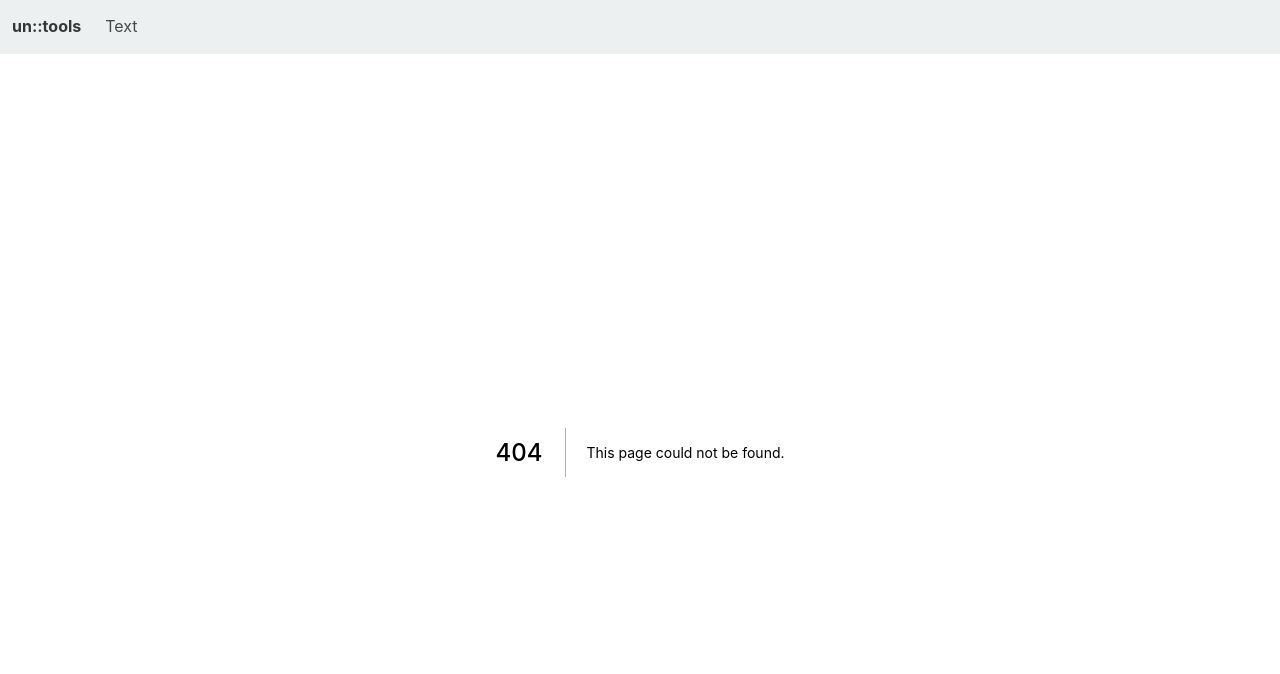
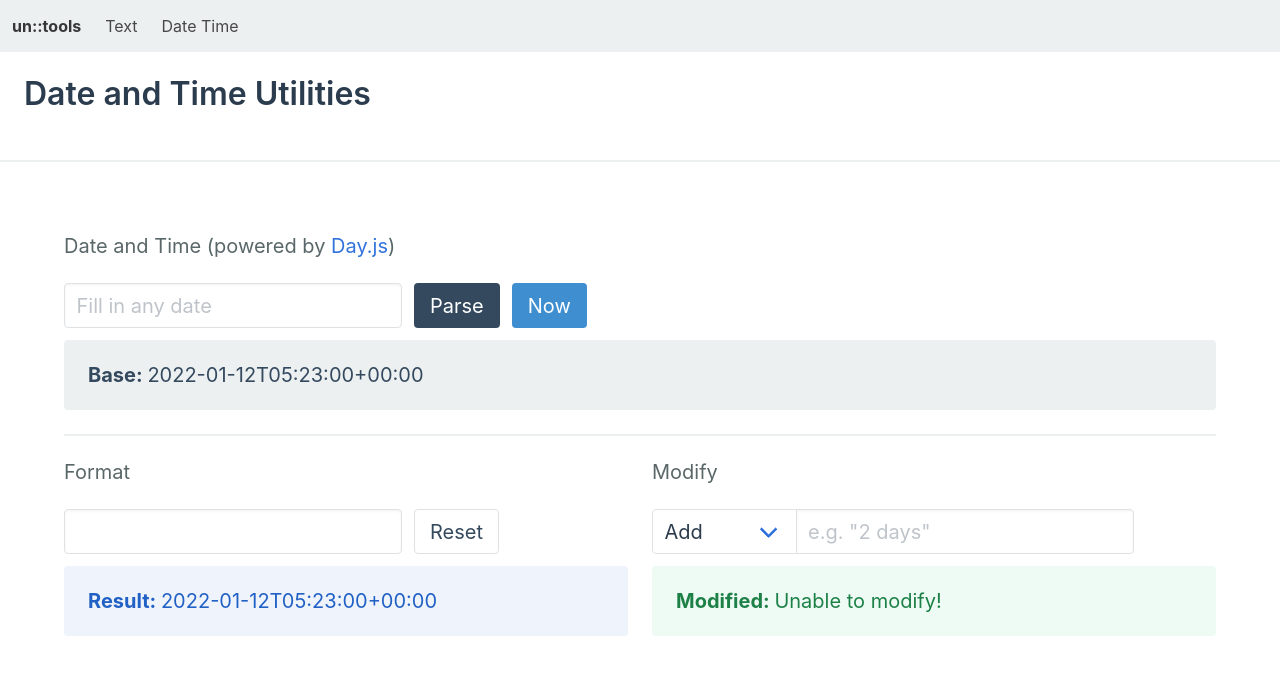
Before and after one commit to lettenj61-examples/unnecessary-tools, a Next.js app: page /datetime in a window 1280 px wide. Before the commit this address had no page. Shown: the top 674 px of the page. Built offline with nearby package versions, Linux system fonts and the light colour scheme.

Commit message:
feat: Add date and time tool with `dayjs`

```diff
--- /dev/null
+++ b/components/day.tsx
@@ -0,0 +1,192 @@
+import dayjs, { type Dayjs } from 'dayjs'
+import { type FormEvent, useState } from 'react'
+
+export default function DayjsComponent() {
+  const [date, setDate] = useState<Dayjs>(dayjs())
+  const [format, setFormat] = useState('')
+
+  return (
+    <>
+      <p className="subtitle">Date and Time (powered by <a href="https://day.js.org">Day.js</a>)</p>
+      <DateEditor date={date} setDate={setDate} />
+
+      <hr />
+
+      <div className="columns">
+        <div className="column">
+          <p className="subtitle">Format</p>
+          <DateFormat date={date} format={format} setFormat={setFormat} />
+        </div>
+
+        <div className="column">
+          <p className="subtitle">Modify</p>
+          <DateModifier date={date} format={format} />
+        </div>
+      </div>
+    </>
+  )
+}
+
+function DateEditor({ date, setDate }: { date: Dayjs, setDate: (d: Dayjs) => void }) {
+  const [dateString, setDateString] = useState('')
+  const [parseError, setParseError] = useState('')
+
+  const onInput = (e: FormEvent<HTMLInputElement>) => {
+    setDateString(e.currentTarget.value)
+  }
+
+  const acceptValidDate = (d: Dayjs, clearInput: boolean = false) => {
+    setDate(d)
+    setParseError('')
+
+    if (clearInput) {
+      setDateString('')
+    }
+  }
+
+  const onNowButton = () => acceptValidDate(dayjs(), true)
+
+  const onParse = () => {
+    const res = dayjs(dateString)
+    if (res.isValid()) {
+      acceptValidDate(res)
+    } else {
+      setParseError(`Invalid date: ${dateString || '""'}`)
+    }
+  }
+
+  return (
+    <>
+      <div className="field is-grouped is-grouped-multiline">
+        <div className="control">
+          <input
+            type="text"
+            className="input is-medium"
+            onInput={onInput}
+            value={dateString}
+            placeholder="Fill in any date"
+          />
+        </div>
+        <div className="control">
+          <button className="button is-medium is-primary" onClick={onParse}>Parse</button>
+        </div>
+        <div className="control">
+          <button className="button is-medium is-info" onClick={onNowButton}>Now</button>
+        </div>
+      </div>
+
+      {Boolean(parseError)
+        ? <div className="notification is-size-5 is-danger">{parseError}</div>
+        : <div className="notification is-size-5">
+            <span><strong>Base{': '}</strong></span>
+            {date.format()}
+          </div>
+      }
+    </>
+  )
+}
+
+function DateFormat({ date, format, setFormat }: {
+  date: Dayjs,
+  format: string,
+  setFormat: (s: string) => void
+}) {
+
+  const updateFormat = (e: FormEvent<HTMLInputElement>) => {
+    setFormat(e.currentTarget.value)
+  }
+
+  return (
+    <>
+      <div className="field is-grouped">
+        <div className="control">
+          <input type="text" className="input is-medium" value={format} onInput={updateFormat} />
+        </div>
+        <div className="control">
+          <button className="button is-medium" onClick={() => setFormat('')}>Reset</button>
+        </div>
+      </div>
+      <div className="notification is-link is-light is-size-5">
+        <span><strong>Result{': '}</strong></span>
+        {format === '' ? date.format() : date.format(format)}
+      </div>
+    </>
+  )
+}
+
+type Operator = 'add' | 'subtract'
+
+function isOperator(op: unknown): op is Operator {
+  return op === 'add' || op === 'subtract'
+}
+
+function displayOperator(op: Operator): string {
+  if (op === 'add') {
+    return 'Add'
+  } else if (op === 'subtract') {
+    return 'Subtract'
+  } else {
+    return ''
+  }
+}
+
+function parseDuration(duration: string): [number, string] {
+  const [amount, unit] = duration.split(' ')
+
+  return [parseInt(amount, 10), unit ?? '']
+}
+
+function DateModifier({ date, format }: { date: Dayjs, format: string }) {
+  const [duration, setDuration] = useState('')
+  const [operator, setOperator] = useState('add')
+
+  const operators: Operator[] = ['add', 'subtract']
+
+  const onInput = (e: FormEvent<HTMLInputElement>) => (
+    setDuration(e.currentTarget.value)
+  )
+
+  const changeOperator = (e: FormEvent<HTMLSelectElement>) => (
+    setOperator(e.currentTarget.value)
+  )
+
+  const newDate = (() => {
+    const [amount, unit] = parseDuration(duration)
+    if (Number.isNaN(amount) || unit === '') {
+      return dayjs(null)
+    }
+
+    if (!isOperator(operator)) {
+      return dayjs(null)
+    }
+
+    return operator === 'add'
+      ? date.add(amount, unit)
+      : operator === 'subtract'
+        ? date.subtract(amount, unit)
+        : dayjs(null)
+  })()
+
+  return (
+    <>
+      <div className="field has-addons">
+        <div className="control">
+          <span className="select is-medium">
+            <select onChange={changeOperator}>
+              {operators.map(op => (
+                <option value={op}>{displayOperator(op)}</option>
+              ))}
+            </select>
+          </span>
+        </div>
+        <div className="control">
+          <input type="text" className="input is-medium" onInput={onInput} placeholder='e.g. "2 days"' />
+        </div>
+      </div>
+      <div className="notification is-success is-light is-size-5">
+        <span><strong>Modified{': '}</strong></span>
+        {newDate.isValid() ? newDate.format(format) : 'Unable to modify!'}
+      </div>
+    </>
+  )
+}
--- a/components/navigation.tsx
+++ b/components/navigation.tsx
@@ -3,7 +3,7 @@ import Link from 'next/link'
 export default function Navigation(): JSX.Element {
   return (
     <header>
-      <nav className="navbar is-light is-active has-shadow">
+      <nav className="navbar is-light is-active">
         <div className="navbar-brand">
           <div className="navbar-item">
             <Link href="/">
@@ -17,6 +17,9 @@ export default function Navigation(): JSX.Element {
             <Link href="/text">
               <a className="navbar-item">Text</a>
             </Link>
+            <Link href="/datetime">
+              <a className="navbar-item">Date Time</a>
+            </Link>
           </div>
         </div>
       </nav>
--- /dev/null
+++ b/etc/setup.ts
@@ -0,0 +1,18 @@
+import dayjs from 'dayjs'
+import advancedFormat from 'dayjs/plugin/advancedFormat'
+import dayOfYear from 'dayjs/plugin/dayOfYear'
+import duration from 'dayjs/plugin/duration'
+import quarterOfYear from 'dayjs/plugin/quarterOfYear'
+import relativeTime from 'dayjs/plugin/relativeTime'
+
+const plugins = [
+  advancedFormat,
+  dayOfYear,
+  duration,
+  quarterOfYear,
+  relativeTime,
+]
+
+for (const p of plugins) {
+  dayjs.extend(p)
+}
--- a/package.json
+++ b/package.json
@@ -8,6 +8,7 @@
     "lint": "next lint"
   },
   "dependencies": {
+    "dayjs": "^1.10.7",
     "nanoid": "^3.1.31",
     "next": "12.0.7",
     "react": "17.0.2",
--- a/pages/_app.tsx
+++ b/pages/_app.tsx
@@ -1,6 +1,7 @@
 import '../styles/bunch.css'
 import type { AppProps } from 'next/app'
 import Layout from '../components/layout'
+import '../etc/setup'
 
 function MyApp({ Component, pageProps }: AppProps) {
   return (
--- /dev/null
+++ b/pages/datetime.tsx
@@ -0,0 +1,26 @@
+import Head from 'next/head'
+import Dayjs from '../components/day'
+
+export default function Page() {
+  return (
+    <>
+      <Head>
+        <title>Date and Time Utilities | Unnecessary Tools</title>
+      </Head>
+
+      <section className="hero is-small">
+        <div className="hero-body">
+          <p className="title">Date and Time Utilities</p>
+        </div>
+      </section>
+
+      <hr />
+
+      <section className="section" id="dayjs">
+        <div className="container">
+          <Dayjs />
+        </div>
+      </section>
+    </>
+  )
+}
```
Also changed, not shown: 1 other file (tests, documents, lock files or other folders).
